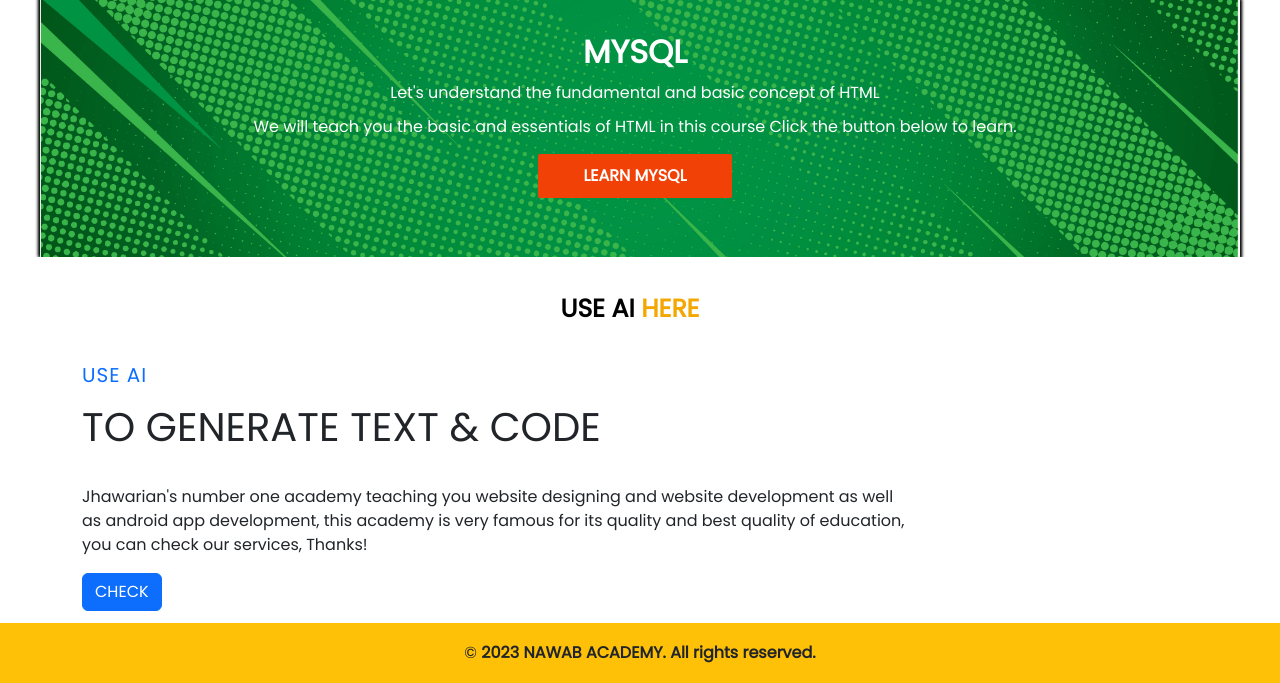
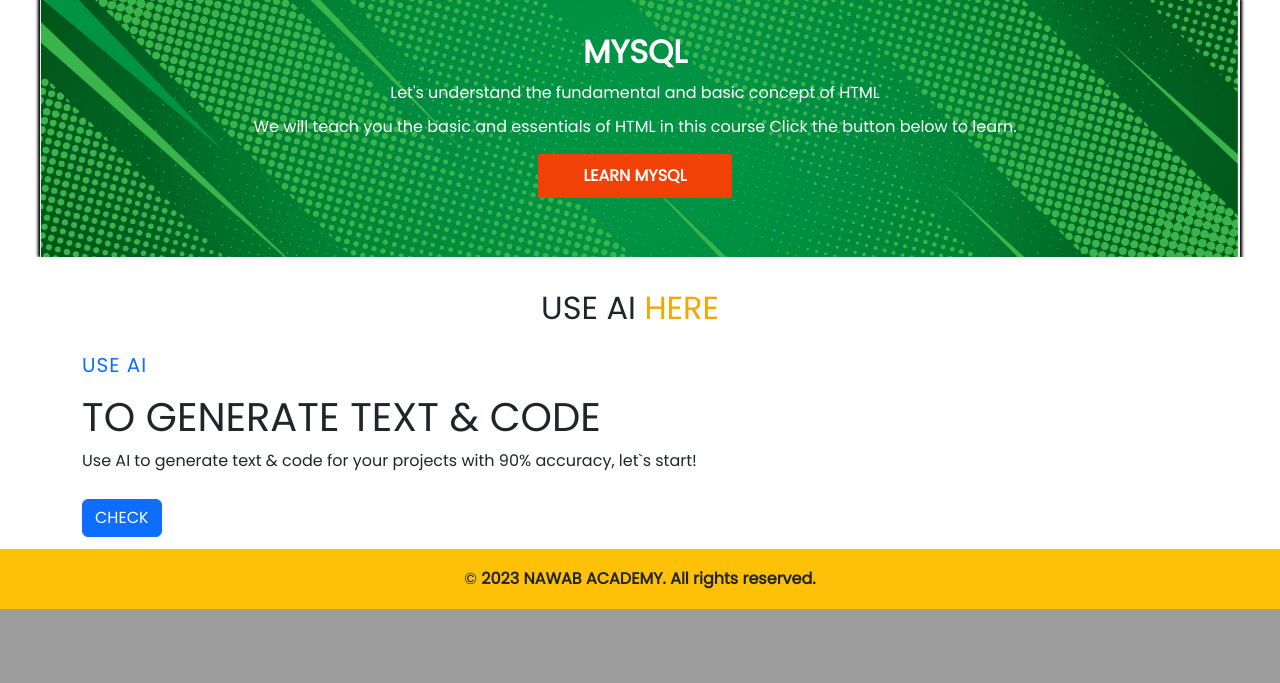
Before and after one commit to shahidjhawari/Online-Courses, a PHP site: page / in a window 1280 px wide. Shown: the part 2506-3189 px from the top of the page. After the commit the page ends 3115 px from the top, so only its background shows below. Run offline with PHP 8.4, Linux system fonts and the light colour scheme; some libraries are stand-ins or nearby versions.

Commit message:
minor changes

```diff
--- a/css/responsive.css
+++ b/css/responsive.css
@@ -88,4 +88,7 @@
         margin-top: 25px;
         margin-bottom: -20px;
     }
+    .domain {
+        font-weight: bold;
+    }
   }
--- a/css/styles.css
+++ b/css/styles.css
@@ -259,8 +259,6 @@ header {
   color: #f24106;
 }
 
-
-
 legend {
   padding: 5px;
 }
--- a/index.php
+++ b/index.php
@@ -126,7 +126,7 @@
 
 <!-- all course add heading start -->
 <div class="domain">
-  <div class="titlepage text_align_center">
+  <div class="text_align_center ai-heading">
     <h2>USE AI <span class="blue_light">HERE</span></h2>
   </div>
 </div>
@@ -139,10 +139,10 @@
           <div class="col-lg-9">
               <div class="text-left mb-4">
                   <h5 class="text-primary text-uppercase mb-3" style="letter-spacing: 1px;">USE AI</h5>
-                  <h1>TO GENERATE TEXT & CODE</h1>
+                  <h1 class="myh2h2">TO GENERATE TEXT & CODE</h1>
+                  <span>Use AI to generate text & code for your projects with 90% accuracy, let`s start!</span>
               </div>
-              <p>Jhawarian's number one academy teaching you website designing and website development as well as android app development, this academy is very famous for its quality and best quality of education, you can check our services, Thanks!</p>
-              <a href="#" class="btn btn-primary">CHECK</a>
+              <a href="openai.php" class="btn btn-primary">CHECK</a>
           </div>
       </div>
   </div>
```
